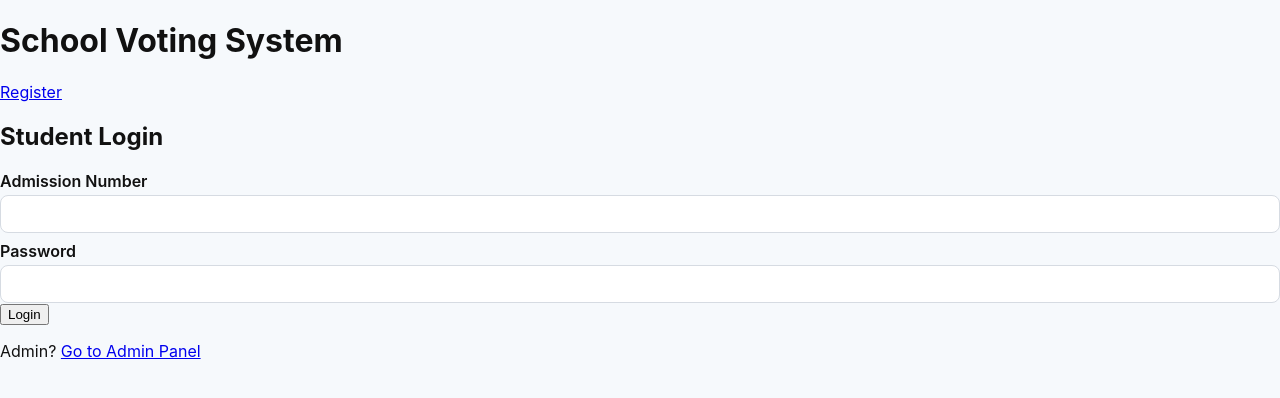
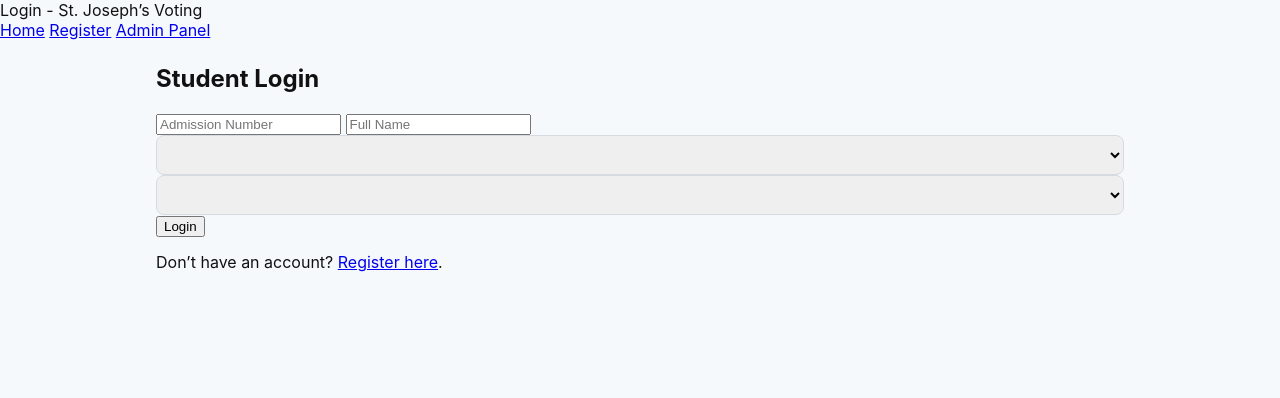
Before and after one commit to infinitegw/vot, a website: page login.html in a window 1280 px wide. Drawn offline with Linux system fonts and the light colour scheme.

Commit message:
Update login.html

```diff
--- a/login.html
+++ b/login.html
@@ -1,36 +1,29 @@
 <!DOCTYPE html>
-<html lang="en">
+<html>
 <head>
-  <meta charset="UTF-8">
-  <meta name="viewport" content="width=device-width, initial-scale=1.0">
-  <title>Login - School Voting System</title>
+  <title>Login</title>
   <link rel="stylesheet" href="style.css">
+  <script src="script.js" defer></script>
 </head>
-<body>
-  <header>
-    <h1>School Voting System</h1>
-    <nav>
-      <a href="register.html">Register</a>
-    </nav>
-  </header>
+<body onload="loadDynamicOptions()">
+  <header>Login - St. Joseph’s Voting</header>
+  <nav>
+    <a href="master.html">Home</a>
+    <a href="register.html">Register</a>
+    <a href="admin.html">Admin Panel</a>
+  </nav>
 
-  <main>
+  <div class="container">
     <h2>Student Login</h2>
-    <form id="loginForm">
-      <label>Admission Number</label>
-      <input type="text" id="loginAdm" required>
+    <input id="adm" placeholder="Admission Number">
+    <input id="name" placeholder="Full Name">
+    <select id="class"></select>
+    <select id="dorm"></select>
+    <button onclick="login()">Login</button>
 
-      <label>Password</label>
-      <input type="password" id="loginPass" required>
-
-      <button type="submit">Login</button>
-    </form>
-
-    <div>
-      <p>Admin? <a href="admin.html">Go to Admin Panel</a></p>
-    </div>
-  </main>
-
-  <script src="script.js"></script>
+    <p style="margin-top: 15px;">
+      Don’t have an account? <a href="register.html">Register here</a>.
+    </p>
+  </div>
 </body>
 </html>
```
